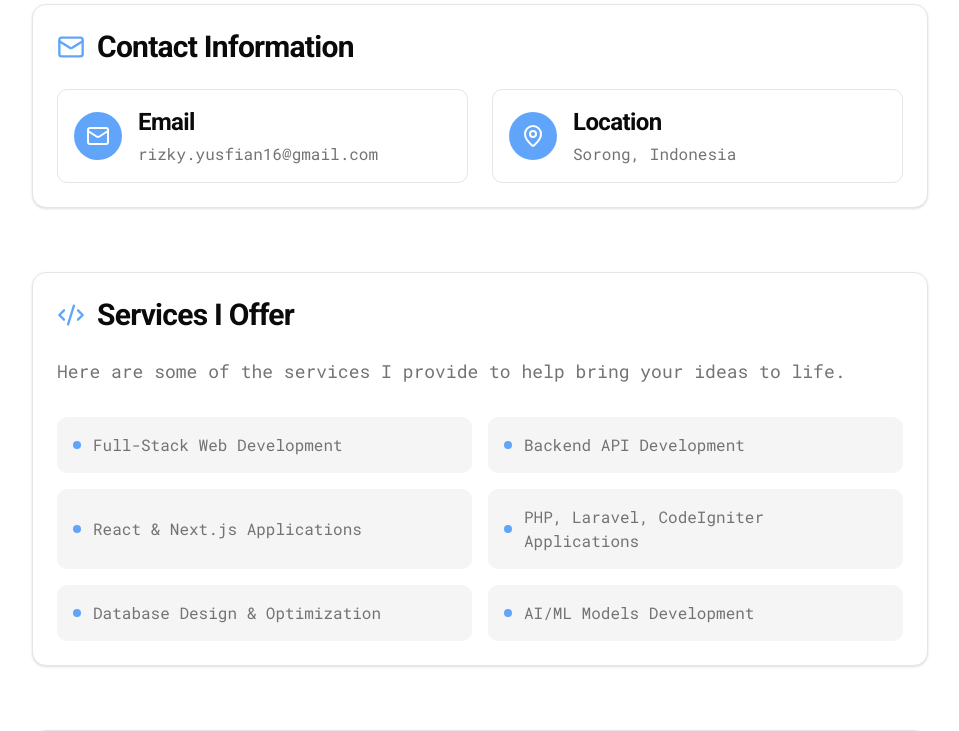
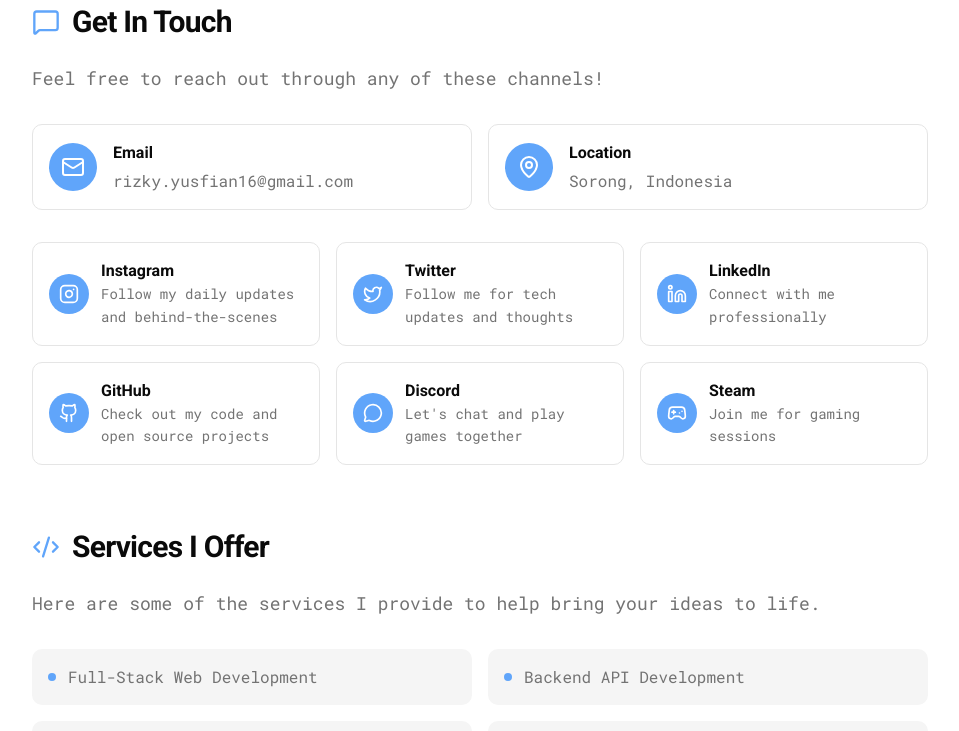
Before and after one commit to rizkyyusfian/rizkyyusfian.com, a Next.js app: page /contact in a window 1280 px wide. Shown: the part 340-1071 px from the top of the page, without its empty margins (160-1119 px from the left). Built offline with nearby package versions, Linux system fonts and the light colour scheme.

Commit message:
feat: Enhance Contact and About sections with additional social links and improved layout for better user engagement

```diff
--- a/src/app/contact/page.js
+++ b/src/app/contact/page.js
@@ -15,16 +15,29 @@ export default function Contact() {
       description: "Follow me for tech updates and thoughts",
     },
     {
+      name: "LinkedIn",
+      href: "https://linkedin.com/in/rizkyyusfian",
+      iconName: "Linkedin",
+      description: "Connect with me professionally",
+    },
+    {
       name: "GitHub",
       href: "https://github.com/rizkyyusfian",
       iconName: "Github",
       description: "Check out my code and open source projects",
     },
+
     {
-      name: "LinkedIn",
-      href: "https://linkedin.com/in/rizkyyusfian",
-      iconName: "Linkedin",
-      description: "Connect with me professionally",
+      name: "Discord",
+      href: "https://discord.com/users/xxmryyx",
+      iconName: "MessageCircle",
+      description: "Let's chat and play games together",
+    },
+    {
+      name: "Steam",
+      href: "hhttps://steamcommunity.com/id/rizkyyusfian/",
+      iconName: "Gamepad2",
+      description: "Join me for gaming sessions",
     },
   ];
 
--- a/src/components/ContactClient.js
+++ b/src/components/ContactClient.js
@@ -9,6 +9,8 @@ import {
   MapPin,
   CodeXml,
   Instagram,
+  MessageCircle,
+  Gamepad2,
 } from "lucide-react";
 import Link from "next/link";
 import { ShineBorder } from "@/components/magicui/shine-border";
@@ -29,6 +31,8 @@ export default function ContactClient({
     Linkedin,
     Mail,
     MapPin,
+    MessageCircle,
+    Gamepad2,
   };
 
   // Map the data with icons
@@ -44,15 +48,21 @@ export default function ContactClient({
 
   return (
     <>
-      {/* Contact Methods */}
+      {/* Contact Methods and Social Links Combined */}
       <section>
         <div className="max-w-4xl mx-auto">
-          <div className="card">
-            <div className="flex items-center mb-6">
-              <Mail className="w-7 h-7 text-[var(--accent)] mr-3" />
-              <h2 className="heading-2">Contact Information</h2>
-            </div>
-            <div className="grid gap-6 md:grid-cols-2">
+          <div className="flex items-center mb-6">
+            <MessageSquare className="w-7 h-7 text-[var(--accent)] mr-3" />
+            <h2 className="heading-2">Get In Touch</h2>
+          </div>
+          <p className="text-large mb-8">
+            Feel free to reach out through any of these channels!
+          </p>
+
+          {/* Contact Information */}
+          <div className="mb-8">
+            {/* <h3 className="heading-3 mb-4">Contact Information</h3> */}
+            <div className="grid gap-4 md:grid-cols-2">
               {contactInfo.map((info, index) => (
                 <div
                   key={index}
@@ -69,7 +79,7 @@ export default function ContactClient({
                       <info.icon className="w-6 h-6" />
                     </div>
                     <div>
-                      <h3 className="heading-3 mb-1">{info.label}</h3>
+                      <h4 className="font-semibold mb-1">{info.label}</h4>
                       {info.href ? (
                         <Link
                           href={info.href}
@@ -88,56 +98,17 @@ export default function ContactClient({
               ))}
             </div>
           </div>
-        </div>
-      </section>
 
-      {/* Services */}
-      <section>
-        <div className="max-w-4xl mx-auto">
-          <div className="card">
-            <div className="flex items-center mb-6">
-              <CodeXml className="w-7 h-7 text-[var(--accent)] mr-3" />
-              <h2 className="heading-2">Services I Offer</h2>
-            </div>
-            <p className="text-large mb-8">
-              Here are some of the services I provide to help bring your ideas
-              to life.
-            </p>
-            <div className="grid gap-4 md:grid-cols-2">
-              {services.map((service, index) => (
-                <div
-                  key={index}
-                  className="flex items-center gap-3 p-4 rounded-lg bg-[var(--secondary)] hover:bg-[var(--muted)] transition-colors group"
-                >
-                  <div className="w-2 h-2 rounded-full bg-[var(--accent)] flex-shrink-0"></div>
-                  <span className="text-[var(--muted-foreground)] group-hover:text-[var(--foreground)] transition-colors">
-                    {service}
-                  </span>
-                </div>
-              ))}
-            </div>
-          </div>
-        </div>
-      </section>
-
-      {/* Social Links */}
-      <section>
-        <div className="max-w-4xl mx-auto">
-          <div className="card">
-            <div className="flex items-center mb-6">
-              <MessageSquare className="w-7 h-7 text-[var(--accent)] mr-3" />
-              <h2 className="heading-2">Connect With Me</h2>
-            </div>
-            <p className="text-large mb-8">
-              Let&apos;s connect on social media and stay in touch!
-            </p>
-            <div className="grid gap-4 sm:grid-cols-2">
+          {/* Social Links */}
+          <div>
+            {/* <h3 className="heading-3 mb-4">Connect With Me</h3> */}
+            <div className="grid gap-4 sm:grid-cols-2 lg:grid-cols-3">
               {socialLinks.map((social, index) => (
                 <Link
                   key={index}
                   href={social.href}
                   target="_blank"
-                  className="group relative p-6 rounded-xl border border-[var(--border)] bg-[var(--card)] hover:shadow-[var(--shadow-md)] transition-all duration-200"
+                  className="group relative p-4 rounded-lg border border-[var(--border)] bg-[var(--card)] hover:shadow-[var(--shadow-md)] transition-all duration-200"
                 >
                   <ShineBorder
                     className="absolute inset-0 opacity-0 group-hover:opacity-100 transition-opacity duration-300"
@@ -145,15 +116,15 @@ export default function ContactClient({
                     borderWidth={2}
                     duration={8}
                   />
-                  <div className="relative z-10 flex items-center gap-4">
-                    <div className="inline-flex items-center justify-center w-12 h-12 rounded-full bg-[var(--accent)] text-[var(--accent-foreground)] group-hover:scale-110 transition-transform">
-                      <social.icon className="w-6 h-6" />
+                  <div className="relative z-10 flex items-center gap-3">
+                    <div className="inline-flex items-center justify-center w-10 h-10 rounded-full bg-[var(--accent)] text-[var(--accent-foreground)] group-hover:scale-110 transition-transform">
+                      <social.icon className="w-5 h-5" />
                     </div>
-                    <div>
-                      <h3 className="heading-3 group-hover:text-[var(--accent)] transition-colors">
+                    <div className="min-w-0 flex-1">
+                      <h4 className="font-semibold group-hover:text-[var(--accent)] transition-colors">
                         {social.name}
-                      </h3>
-                      <p className="text-[var(--muted-foreground)] text-sm">
+                      </h4>
+                      <p className="text-[var(--muted-foreground)] text-sm leading-relaxed">
                         {social.description}
                       </p>
                     </div>
@@ -164,6 +135,33 @@ export default function ContactClient({
           </div>
         </div>
       </section>
+
+      {/* Services */}
+      <section>
+        <div className="max-w-4xl mx-auto">
+          <div className="flex items-center mb-6">
+            <CodeXml className="w-7 h-7 text-[var(--accent)] mr-3" />
+            <h2 className="heading-2">Services I Offer</h2>
+          </div>
+          <p className="text-large mb-8">
+            Here are some of the services I provide to help bring your ideas to
+            life.
+          </p>
+          <div className="grid gap-4 md:grid-cols-2">
+            {services.map((service, index) => (
+              <div
+                key={index}
+                className="flex items-center gap-3 p-4 rounded-lg bg-[var(--secondary)] hover:bg-[var(--muted)] transition-colors group"
+              >
+                <div className="w-2 h-2 rounded-full bg-[var(--accent)] flex-shrink-0"></div>
+                <span className="text-[var(--muted-foreground)] group-hover:text-[var(--foreground)] transition-colors">
+                  {service}
+                </span>
+              </div>
+            ))}
+          </div>
+        </div>
+      </section>
     </>
   );
 }
```
Also changed, not shown: src/components/AboutClient.js (+33 -41 lines).
